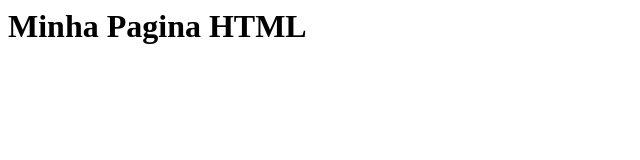
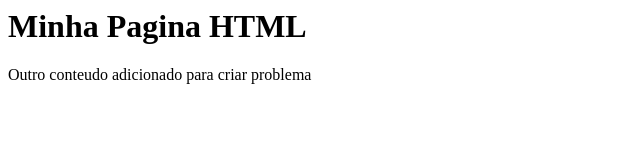
Before and after one commit to rsmuniz/gma-no-github, a plain HTML site: page index.html in a window 1280 px wide. Shown: the whole page, without its empty margins (0-640 px from the left). Drawn offline with Linux system fonts and the light colour scheme.

Commit message:
arquivo index.html atualizado novamente pela master

```diff
--- a/index.html
+++ b/index.html
@@ -1,5 +1,6 @@
 <html>
   <body>
     <h1>Minha Pagina HTML</h1>
+    <p>Outro conteudo adicionado para criar problema</p>
   </body>
 <html>
```
